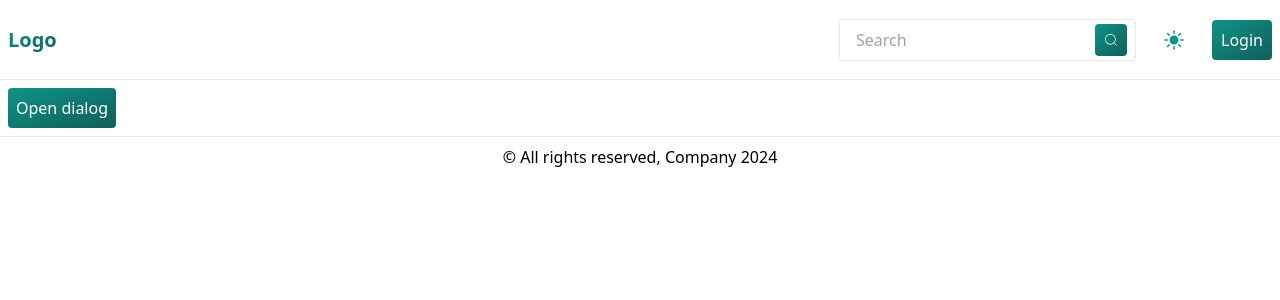
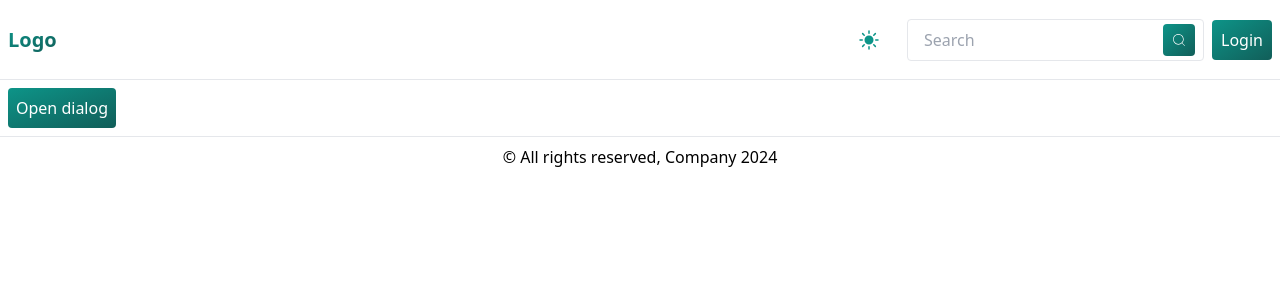
Before and after one commit to ashsajal1/react-tsx-tailwind-template, a React (Vite) app: page / in a window 1280 px wide. Shown: the top 300 px of the page. Built offline with nearby package versions, Linux system fonts and the light colour scheme.

Commit message:
change mode toggle position

```diff
--- a/src/components/partials/navbar.tsx
+++ b/src/components/partials/navbar.tsx
@@ -26,8 +26,8 @@ export default function Navbar() {
         <Text label="Logo" className="text-xl font-bold" />
       </Link>
       <div className="flex items-center gap-2">
+      <ModeToggle />
         <Search />
-        <ModeToggle />
         <Link to='/login'><Button>Login</Button></Link>
       </div>
     </nav>
```
